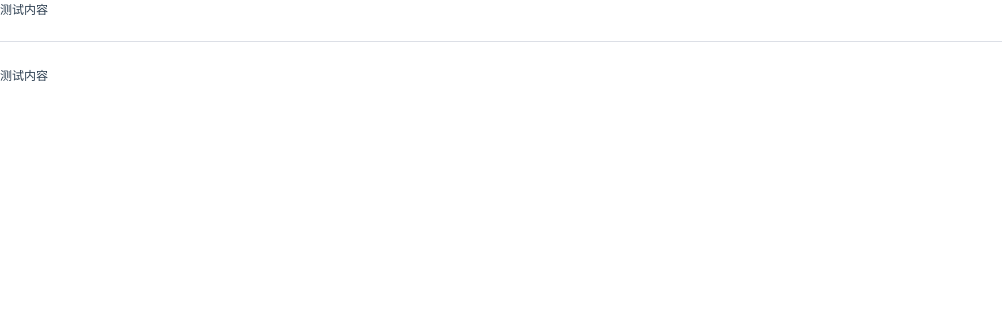
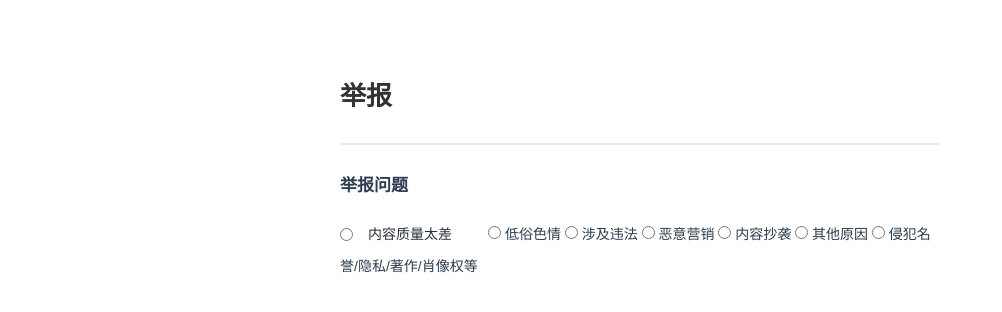
Before and after one commit to chenbin2333/juejin-project, a Vue app: page /#/report in a window 1280 px wide. Shown: the top 312 px of the page, without its empty margins (0-1002 px from the left). Built offline with nearby package versions, Linux system fonts and the light colour scheme.

Commit message:
李世杰--7.30第二次

```diff
--- a/src/views/Report/ReportPart.vue
+++ b/src/views/Report/ReportPart.vue
@@ -1,8 +1,84 @@
 <template>
   <div class="container">
-    <span>测试内容</span>
-    <el-divider></el-divider>
-    <span>测试内容</span>
+    <h1>举报</h1>
+    <div class="current-row"></div>
+    <form action="" >
+      <div class="byte-form-item__content">
+        <div class="byte-form-item__content">
+          <h2>举报问题</h2>
+          <div class="byte-radio-group">
+            <label class="byte-radio__wrapper">
+                <span class="byte-radio__radio-inner">
+                  <input type="radio" class="byte-radio__original">
+                  <span></span>
+                </span>
+                <span>
+                  内容质量太差
+                </span>
+            </label>
+
+            <label>
+              <span>
+                <input type="radio">
+                <span></span>
+              </span>
+              <span>
+                低俗色情
+              </span>
+            </label>
+
+            <label>
+              <span>
+                <input type="radio">
+                <span></span>
+              </span>
+              <span>
+                涉及违法
+              </span></label>
+
+            <label>
+              <span>
+                <input type="radio">
+                <span></span>
+              </span>
+              <span>
+                恶意营销
+              </span>
+            </label>
+
+            <label>
+              <span>
+                <input type="radio">
+                <span></span>
+              </span>
+              <span>
+                内容抄袭
+              </span>
+            </label>
+
+            <label>
+              <span>
+                <input type="radio">
+                <span>
+                </span></span>
+              <span>
+                其他原因
+              </span>
+            </label>
+
+            <label>
+              <span>
+                <input type="radio">
+                <span>
+                </span></span>
+              <span>
+                侵犯名誉/隐私/著作/肖像权等
+              </span>
+            </label>
+          </div>
+        </div>
+      </div>
+    </form>
   </div>
 </template>
 
@@ -14,6 +90,73 @@ export default {
 
 <style scoped lang="less">
 .container{
+  width: 700px;
+  margin: 40px auto 0 auto;
+  padding: 30px 50px;
+  background: #fff;
+  border-radius: 3px;
+  box-sizing: border-box;
+  h1{
+    font-weight: 600;
+    font-size: 26px;
+    line-height: 18px;
+    color: #333;
+    margin: 0.67em 0;
+  }
+  .current-row{
+    height: 2px;
+    width: 100%;
+    background-color: #eaeaea;
+    margin: 38px 0 29px;
+  }
+  form{
+    display: block;
+    margin-top: 0;
+    .byte-form-item__content{
+      zoom: 1;
+      position: relative;
+      font-size: 14px;
+      line-height: 32px;
+      .byte-form-item__content{
+        zoom: 1;
+        position: relative;
+        font-size: 14px;
+        line-height: 32px;
+        h2{
+          font-weight: 600;
+          font-size: 17px;
+          line-height: 24px;
+          margin-bottom: 20px;
+        }
+        .byte-radio-group{
+          display: inline-block;
+          font-size: 14px;
+          line-height: 32px;
+          .byte-radio__wrapper{
+            min-width: 22%;
+            cursor: pointer;
+            display: inline-block;
+            position: relative;
+            white-space: nowrap;
+            line-height: 16px;
+            margin-right: 16px;
+            color: #282f38;
+            font-size: 14px;
+            .byte-radio__radio-inner{
+              display: inline-block;
+              vertical-align: top;
+              width: 16px;
+              height: 16px;
+              position: relative;
+              margin-right: 8px;
+              font-size: 14px;
+              line-height: 20px;
+            }
+          }
+          }
+        }
+      }
+    }
+  }
 
-}
 </style>
```
